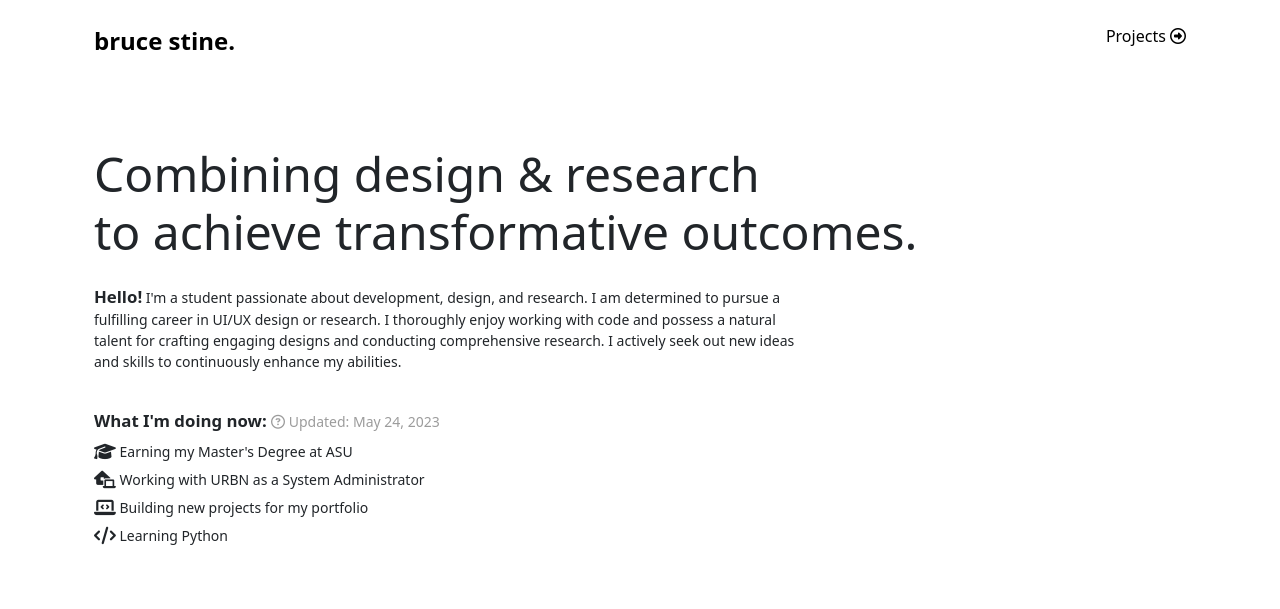
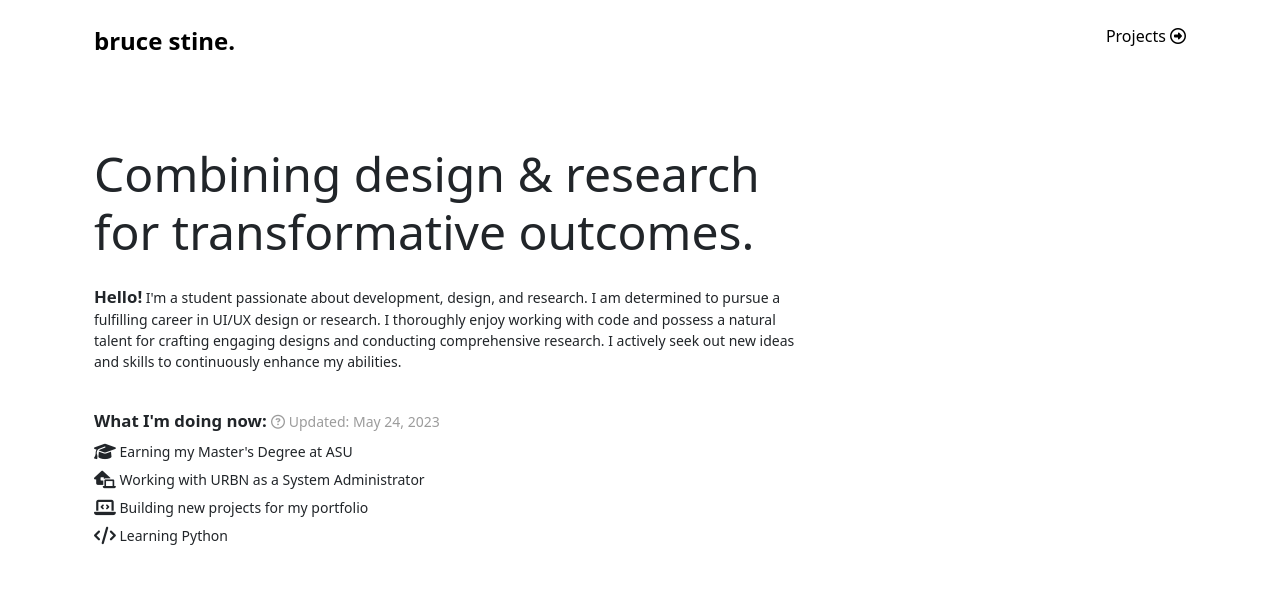
Before and after one commit to bmstine/bmstine.github.io, a plain HTML site: page index.html in a window 1280 px wide. Shown: the top 609 px of the page. Drawn offline with nearby package versions, Linux system fonts and the light colour scheme.

Commit message:
Update to headline

```diff
--- a/index.html
+++ b/index.html
@@ -36,7 +36,7 @@
         </div>
 
         <div class="pb-3 user-select-none">
-          <h2>Combining design & research<br>to achieve transformative outcomes.</h2>
+          <h2>Combining design & research<br>for transformative outcomes.</h2>
         </div>
 
 
```
